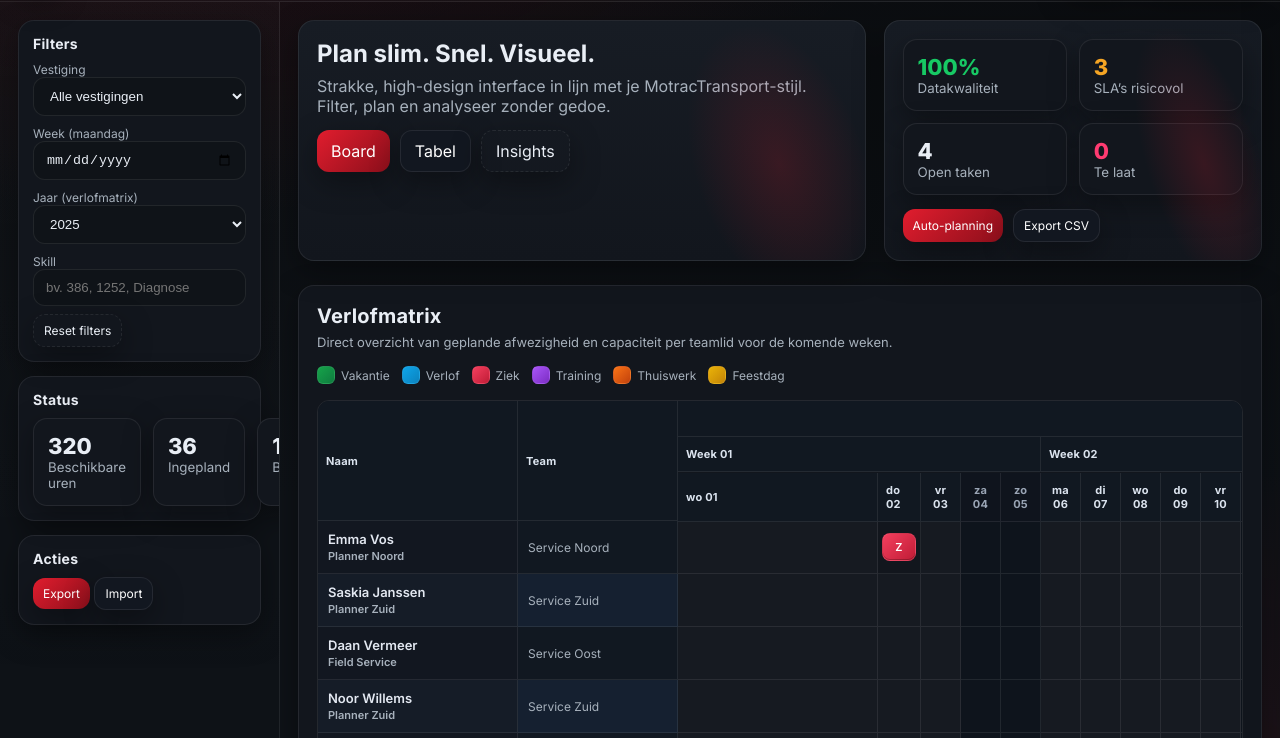
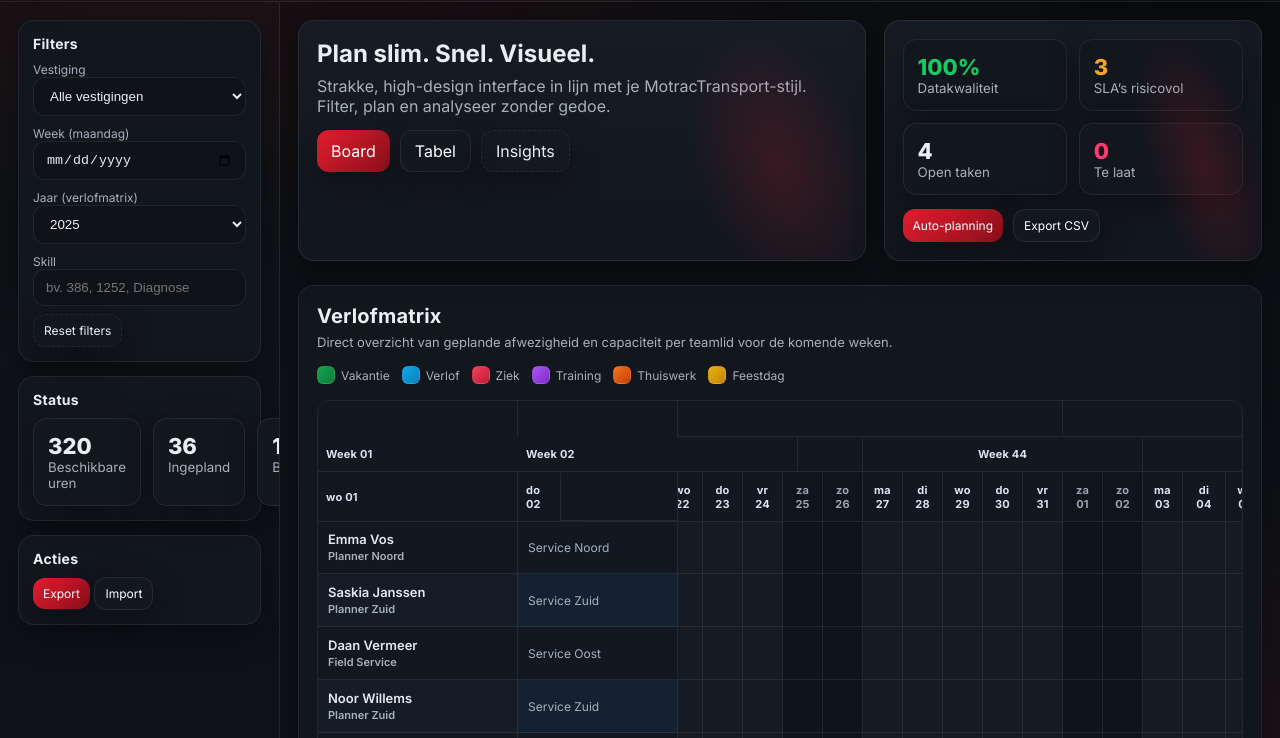
Before and after one commit to MightyMike001/CapacityPlanner, a plain HTML site: page index.html in a window 1280 px wide. Shown: the part 62-800 px from the top of the page. Drawn offline with Linux system fonts and the light colour scheme.

Commit message:
Scroll leave matrix to current weeks

```diff
--- a/index.html
+++ b/index.html
@@ -913,7 +913,8 @@
           }
         ]
       },
-      currentLeaveYear: 2025,
+      currentLeaveYear: todayUtc().getUTCFullYear(),
+      leaveMatrixScrollYear: null,
     };
 
     const WEEKDAY_LABELS = ["zo","ma","di","wo","do","vr","za"];
@@ -953,11 +954,13 @@
         yearSel.innerHTML = options.map(y=>`<option value="${y}">${y}</option>`).join('');
         const currentYear = options.includes(state.currentLeaveYear) ? state.currentLeaveYear : options[options.length-1];
         state.currentLeaveYear = currentYear;
+        state.leaveMatrixScrollYear = null;
         yearSel.value = String(currentYear);
         yearSel.addEventListener("change", e => {
           const value = Number(e.target.value);
           if(Number.isFinite(value)){
             state.currentLeaveYear = value;
+            state.leaveMatrixScrollYear = null;
             renderLeaveMatrix();
           }
         });
@@ -1130,7 +1133,10 @@
       const fallback = availableYears.length ? availableYears[availableYears.length-1] : todayUtc().getUTCFullYear();
       if(!Number.isFinite(year) || (availableYears.length && !availableYears.includes(year))){
         year = fallback;
-        state.currentLeaveYear = year;
+        if(state.currentLeaveYear !== year){
+          state.currentLeaveYear = year;
+          state.leaveMatrixScrollYear = null;
+        }
       }
 
       const yearSelect = document.getElementById("f-year");
@@ -1214,6 +1220,7 @@
         const th = document.createElement("th");
         th.scope = "col";
         th.textContent = `${day.weekday} ${day.label}`;
+        th.dataset.date = day.date;
         if(day.weekend) th.classList.add("is-weekend");
         const monthTitle = day.monthLabel ? day.monthLabel.charAt(0).toUpperCase() + day.monthLabel.slice(1) : "";
         th.title = `${day.label} ${monthTitle} ${year}`.trim();
@@ -1259,6 +1266,19 @@
 
       table.appendChild(tbody);
       host.appendChild(table);
+
+      if(state.leaveMatrixScrollYear !== year){
+        const wrap = host.closest(".leave-matrix-wrap");
+        const scrollToWeeks = () => {
+          if(wrap) scrollLeaveMatrixToCurrentWeeks(wrap, table);
+        };
+        if(typeof requestAnimationFrame === "function"){
+          requestAnimationFrame(scrollToWeeks);
+        }else{
+          setTimeout(scrollToWeeks, 0);
+        }
+        state.leaveMatrixScrollYear = year;
+      }
     }
 
     function setTab(tab){
@@ -1287,6 +1307,13 @@
       return date;
     }
     const DAY_MS = 24*60*60*1000;
+    function startOfISOWeek(date){
+      const result = new Date(Date.UTC(date.getUTCFullYear(), date.getUTCMonth(), date.getUTCDate()));
+      const day = result.getUTCDay();
+      const diff = day === 0 ? -6 : 1 - day;
+      result.setUTCDate(result.getUTCDate() + diff);
+      return result;
+    }
     function isoWeek(date){
       const target = new Date(Date.UTC(date.getUTCFullYear(), date.getUTCMonth(), date.getUTCDate()));
       const dayNr = target.getUTCDay() || 7;
@@ -1356,6 +1383,56 @@
       const m = String(date.getUTCMonth()+1).padStart(2,'0');
       const d = String(date.getUTCDate()).padStart(2,'0');
       return `${y}-${m}-${d}`;
+    }
+    function scrollLeaveMatrixToCurrentWeeks(container, table){
+      const headerRow = table.querySelector("thead tr:nth-child(3)");
+      if(!headerRow) return;
+      const headers = Array.from(headerRow.querySelectorAll("th[data-date]"));
+      if(!headers.length) return;
+
+      const today = todayUtc();
+      const start = startOfISOWeek(today);
+      const end = new Date(start);
+      end.setUTCDate(end.getUTCDate() + 13);
+
+      const startKey = formatISODate(start);
+      let startCell = headers.find(th => th.dataset.date === startKey);
+      if(!startCell){
+        const startTime = start.getTime();
+        startCell = headers.find(th => {
+          const date = parseISODate(th.dataset.date);
+          return date && date.getTime() >= startTime;
+        });
+      }
+      if(!startCell) startCell = headers[0];
+
+      const startIndex = headers.indexOf(startCell);
+      const endKey = formatISODate(end);
+      let endCell = headers.find(th => th.dataset.date === endKey);
+      if(!endCell){
+        const endTime = end.getTime();
+        endCell = headers.find(th => {
+          const date = parseISODate(th.dataset.date);
+          return date && date.getTime() > start.getTime() && date.getTime() <= endTime;
+        });
+      }
+      if(!endCell){
+        const fallbackIndex = startIndex >= 0 ? Math.min(startIndex + 13, headers.length - 1) : headers.length - 1;
+        endCell = headers[Math.max(0, fallbackIndex)];
+      }
+
+      const startLeft = startCell.offsetLeft;
+      const endRight = endCell.offsetLeft + endCell.offsetWidth;
+      const visibleWidth = container.clientWidth;
+      const desiredWidth = endRight - startLeft;
+      const margin = 20;
+      let target = Math.max(0, startLeft - margin);
+
+      if(desiredWidth > visibleWidth){
+        target = Math.max(0, Math.min(startLeft, endRight - visibleWidth + margin));
+      }
+
+      container.scrollLeft = target;
     }
 
     // Drawer / Modal / Toast
```
